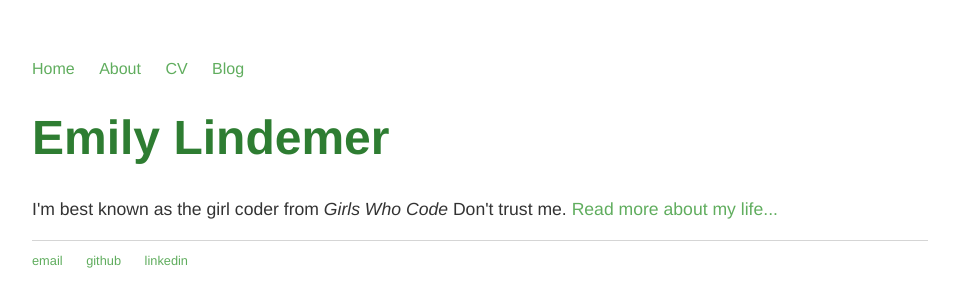
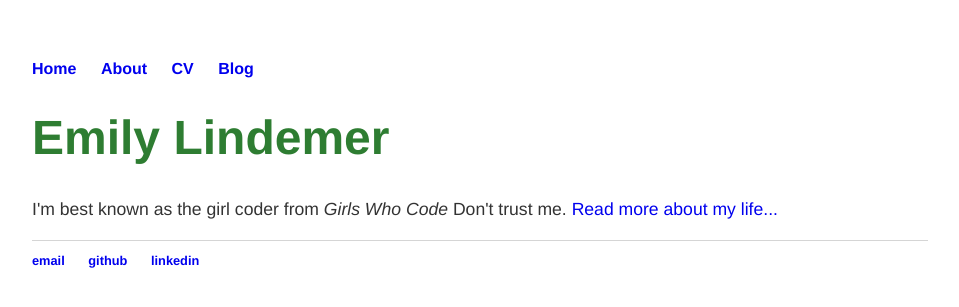
Before and after one commit to EmilyLindemer/EmilyLindemer.github.io, a Jekyll site: the page built from index.html, in a window 1280 px wide. Shown: the top 307 px of the page, without its empty margins (160-1119 px from the left). Built offline with Jekyll 4.4.1, drawn with Linux system fonts in a browser that asks for light colours.

Commit message:
formatting

```diff
--- a/css/main.css
+++ b/css/main.css
@@ -6,7 +6,7 @@ nav ul, footer ul {
     font-family:'Helvetica', 'Arial', 'Sans-Serif';
     padding: 0px;
     list-style: none;
-    font-weight: bold
+    font-weight: bold;
     color: #60ad5e;
 }
 nav ul li, footer ul li {
@@ -16,7 +16,6 @@ nav ul li, footer ul li {
 }
 a {
     text-decoration: none;
-    color: #60ad5e;
 }
 a:hover {
     text-decoration: underline;
```
